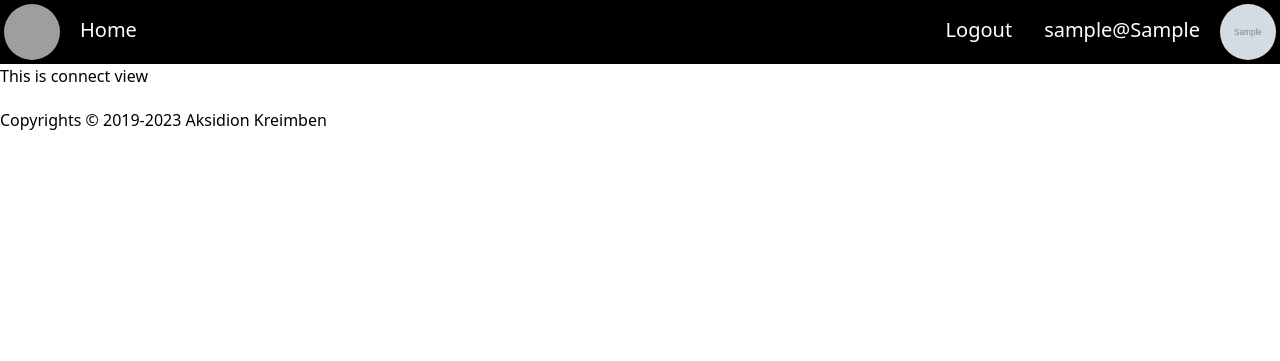
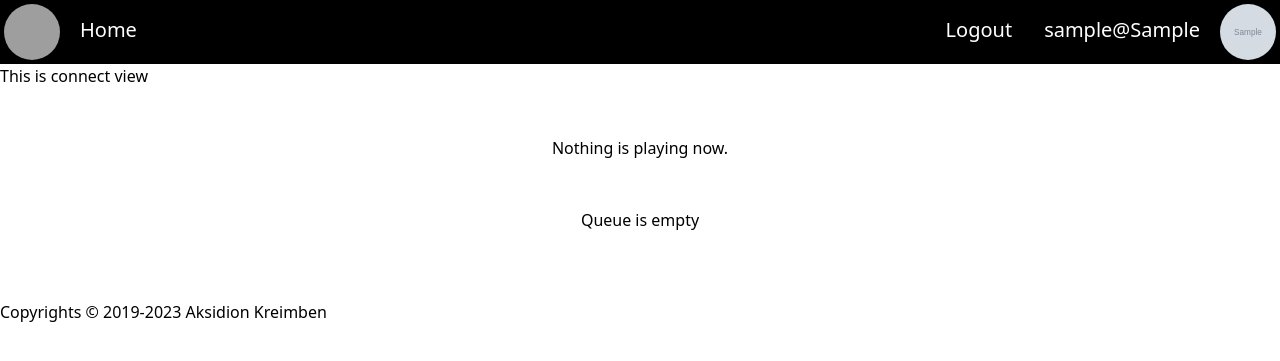
Before and after one commit to kreimben/ZeroTwo_bot, a Django app: template templates/connect.html in a window 1280 px wide. Shown: the top 361 px of the page. Run offline with Django 4.2, Linux system fonts and the light colour scheme; the template is opened without the code that fills it: most values are stand-ins (such as "Sample title", 1, 10 or a date in 2020); grey boxes marked "Sample" are stand-in pictures; some libraries are stand-ins or nearby versions; grey boxes are pictures that could not be loaded.

Commit message:
Implement current queue feature.

```diff
--- a/ZeroTwo_bot/settings.py
+++ b/ZeroTwo_bot/settings.py
@@ -36,6 +36,7 @@ INSTALLED_APPS = [
     # apps that I made
     'home.apps.HomeConfig',
     'connect.apps.ConnectConfig',
+    'zerotwocontrol.apps.ZerotwocontrolConfig',
 
     # apps that I installed
     'fontawesomefree',
--- a/ZeroTwo_bot/urls.py
+++ b/ZeroTwo_bot/urls.py
@@ -6,6 +6,7 @@ from django.urls import path, include
 urlpatterns = [
     path('', include('home.urls')),
     path('connect/', include('connect.urls')),
+    path('zerotwo_control/', include('zerotwocontrol.urls')),
 
     path('accounts/', include('allauth.urls')),
     path(f'{os.getenv("DJANGO_ADMIN")}/', admin.site.urls),
--- a/templates/connect.html
+++ b/templates/connect.html
@@ -6,4 +6,21 @@
 
 {% block content %}
     <div>This is connect view</div>
+
+    <!-- current queue -->
+    <form class="hidden">
+        {% csrf_token %}
+        <!-- text input for guild id and user id -->
+        <label for="guild_id">Guild ID</label>
+        <input type="text" id="guild_id" name="guild_id" placeholder="Guild ID" value={{ guild_id }}>
+        <label for="user_id">User ID</label>
+        <input type="text" id="user_id" name="user_id" placeholder="User ID" value={{ user_id }}>
+        <button hx-trigger="every 500ms"
+                hx-target="#current_queue"
+                hx-swap="outerHTML"
+                hx-post={% url 'current_queue' %}>
+            Submit
+        </button>
+    </form>
+    <div id="current_queue"></div>
 {% endblock %}
--- a/templates/head.html
+++ b/templates/head.html
@@ -7,6 +7,12 @@
 <script src="https://unpkg.com/htmx.org@1.8.4"
         integrity="sha384-wg5Y/JwF7VxGk4zLsJEcAojRtlVp1FKKdGy1qN+OMtdq72WRvX/EdRdqg/LOhYeV"
         crossorigin="anonymous"></script>
+<script>
+    document.body.addEventListener('configRequest.htmx', (event) => {
+        event.detail.headers['X-CSRFToken'] = '{{ csrf_token }}';
+    });
+
+</script>
 
 {# TailwindCss #}
 <script src="https://cdn.tailwindcss.com"></script>
--- /dev/null
+++ b/templates/partial/current_queue.html
@@ -0,0 +1,24 @@
+<div>
+    {% if current_song is not None %}
+        <div class="m-12 text-center">
+            <p>Current Song: <a href={{ current_song.webpage_url }}>{{ current_song.title }}</a></p>
+            <p>({{ duration | date:"h:i a" }})</p>
+            <img href={{ current_song.thumbnail_url }} alt='thumbnail'/>
+        </div>
+    {% else %}
+        <div class="m-12 text-center">
+            <p>Nothing is playing now.</p>
+        </div>
+    {% endif %}
+    {% for song in queue %}
+        <div class="m-12 text-center">
+            <p><a href={{ song.webpage_url }}>{{ song.title }}</a></p>
+            <p>({{ duration | date:"h:i a" }})</p>
+            <img href={{ song.thumbnail_url }} alt='thumbnail'/>
+        </div>
+    {% empty %}
+        <div class="m-12 text-center">
+            <p>Queue is empty</p>
+        </div>
+    {% endfor %}
+</div>
--- /dev/null
+++ b/zerotwocontrol/apps.py
@@ -0,0 +1,6 @@
+from django.apps import AppConfig
+
+
+class ZerotwocontrolConfig(AppConfig):
+    default_auto_field = 'django.db.models.BigAutoField'
+    name = 'zerotwocontrol'
--- a/connect/forms.py
+++ b/zerotwocontrol/forms.py
@@ -7,3 +7,7 @@ class GuildAndUserForm(forms.Form):
     """
     guild_id = forms.CharField(max_length=20, min_length=5)
     user_id = forms.CharField(max_length=20, min_length=5)
+
+
+class CurrentQueueForm(GuildAndUserForm):
+    pass
--- /dev/null
+++ b/zerotwocontrol/urls.py
@@ -0,0 +1,7 @@
+from django.urls import path
+
+from zerotwocontrol.views import CurrentQueueFormView
+
+urlpatterns = [
+    path('current_queue/', CurrentQueueFormView.as_view(), name='current_queue'),
+]
--- /dev/null
+++ b/zerotwocontrol/views.py
@@ -0,0 +1,30 @@
+from django.http import HttpRequest, HttpResponse
+from django.views.generic import FormView
+
+from discord_bot.Helper import players
+from zerotwocontrol.forms import CurrentQueueForm
+
+
+class CurrentQueueFormView(FormView):
+    form_class = CurrentQueueForm
+    template_name = 'partial/current_queue.html'
+
+    def get(self, request: HttpRequest, *args, **kwargs):
+        return HttpResponse(content='<h1>Bad Request</h1>', status=400)
+
+    def post(self, request: HttpRequest, *args, **kwargs):
+        guild_id = self.request.POST.get('guild_id', None)
+        user_id = self.request.POST.get('user_id', None)
+
+        if not guild_id or not user_id:
+            return HttpResponse(content='<h1>Bad Request</h1>', status=400)
+
+        if p := players.get(guild_id, None):
+            current_song, queue = p.get_queue()
+        else:
+            current_song, queue = None, None
+
+        return self.render_to_response({
+            'current_song': current_song,
+            'queue': queue
+        })
```
Also changed, not shown: zerotwocontrol/__init__.py (added), zerotwocontrol/migrations/__init__.py (added).
